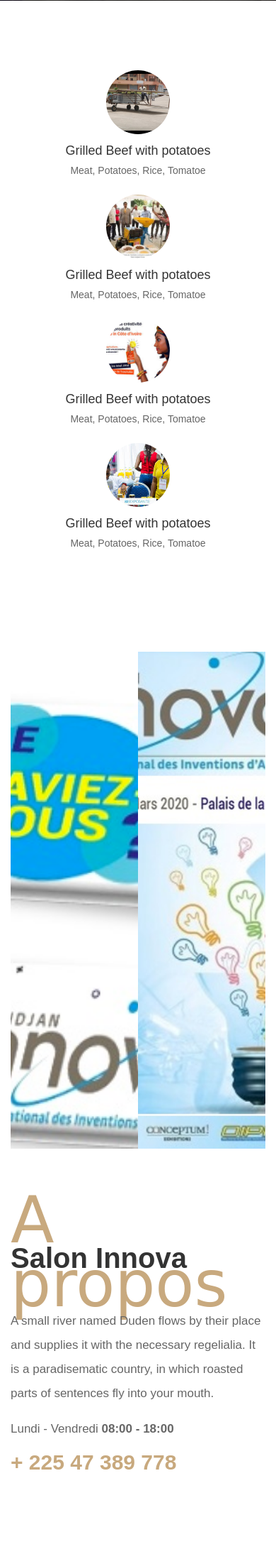
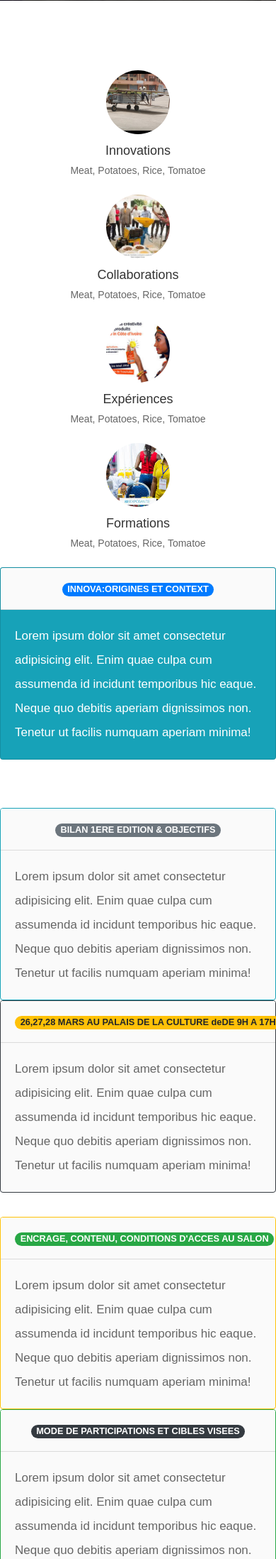
Before and after one commit to itachyutiwa/innova-ci, a Django app: page / in a window 390 px wide. Shown: the part 913-3109 px from the top of the page at 71% size. Run offline with Django 3.2, Linux system fonts and the light colour scheme; some libraries are stand-ins or nearby versions; some web fonts are replaced.

Commit message:
Préparation de la page d'accueille pour recevoir les informations

```diff
--- a/innovaapp/templates/base.html
+++ b/innovaapp/templates/base.html
@@ -36,7 +36,7 @@
                     <div class="row d-flex">
                         <div class="col-md pr-4 d-flex topper align-items-center">
                             <div class="icon mr-2 d-flex justify-content-center align-items-center"><span class="icon-phone2"></span></div>
-                            <span class="text">+ 225 47 389 778</span>
+                            <span class="text">(+225)79 20 20 55/ 20 00 88 38</span>
                         </div>
                         <div class="col-md pr-4 d-flex topper align-items-center">
                             <div class="icon mr-2 d-flex justify-content-center align-items-center"><span class="icon-paper-plane"></span></div>
@@ -121,7 +121,7 @@
                                 <div class="featured-menus ftco-animate">
                                     <div class="menu-img img" style="background-image: url(../static/images/innova_min_1.jpg);"></div>
                                     <div class="text text-center">
-                                        <h3>Grilled Beef with potatoes</h3>
+                                        <h3>Innovations</h3>
                                         <p><span>Meat</span>, <span>Potatoes</span>, <span>Rice</span>, <span>Tomatoe</span></p>
                                     </div>
                                 </div>
@@ -130,7 +130,7 @@
                                 <div class="featured-menus ftco-animate">
                                     <div class="menu-img img" style="background-image: url(../static/images/innova_min_3.jpg);"></div>
                                     <div class="text text-center">
-                                        <h3>Grilled Beef with potatoes</h3>
+                                        <h3>Collaborations</h3>
                                         <p><span>Meat</span>, <span>Potatoes</span>, <span>Rice</span>, <span>Tomatoe</span></p>
                                     </div>
                                 </div>
@@ -139,7 +139,7 @@
                                 <div class="featured-menus ftco-animate">
                                     <div class="menu-img img" style="background-image: url(../static/images/innova_min_4.jpg);"></div>
                                     <div class="text text-center">
-                                        <h3>Grilled Beef with potatoes</h3>
+                                        <h3>Expériences</h3>
                                         <p><span>Meat</span>, <span>Potatoes</span>, <span>Rice</span>, <span>Tomatoe</span></p>
                                     </div>
                                 </div>
@@ -148,7 +148,7 @@
                                 <div class="featured-menus ftco-animate">
                                     <div class="menu-img img" style="background-image: url(../static/images/innova_min_5.jpg);"></div>
                                     <div class="text text-center">
-                                        <h3>Grilled Beef with potatoes</h3>
+                                        <h3>Formations</h3>
                                         <p><span>Meat</span>, <span>Potatoes</span>, <span>Rice</span>, <span>Tomatoe</span></p>
                                     </div>
                                 </div>
--- a/innovaapp/templates/index.html
+++ b/innovaapp/templates/index.html
@@ -1,63 +1,102 @@
 {% extends 'base.html' %} {% block content %}
-<section class="ftco-section ftco-wrap-about">
-    <div class="container">
-        <div class="row">
-            <div class="col-md-7 d-flex">
-                <div class="img img-1 mr-md-2" style="background-image: url('../static/images/apropos.jpg');"></div>
-                <div class="img img-2 ml-md-2" style="background-image: url('../static/images/apropos_1.jpg');"></div>
-            </div>
-            <div class="col-md-5 wrap-about pt-5 pt-md-5 pb-md-3 ftco-animate">
-                <div class="heading-section mb-4 my-5 my-md-0">
-                    <span class="subheading">A propos</span> <br>
-                    <h2 class="mb-4">Salon Innova</h2>
-                </div>
-                <p>A small river named Duden flows by their place and supplies it with the necessary regelialia. It is a paradisematic country, in which roasted parts of sentences fly into your mouth.</p>
-                <pc class="time">
-                    <span>Lundi - Vendredi <strong>08:00  - 18:00</strong></span>
-                    <span><a href="#">+ 225 47 389 778</a></span>
-                    </p>
+<section class="row">
+    <div class="col-md-12">
+        <div class="card bg-info">
+            <div class="card-header text-center bg-light"><span class="badge badge-pill badge-primary">INNOVA:ORIGINES ET CONTEXT</span></div>
+            <div class="card-body" style="color: white;">
+                Lorem ipsum dolor sit amet consectetur adipisicing elit. Enim quae culpa cum assumenda id incidunt temporibus hic eaque. Neque quo debitis aperiam dignissimos non. Tenetur ut facilis numquam aperiam minima!
             </div>
         </div>
     </div>
+
 </section>
+<br><br>
 
-
-<section class="ftco-section ftco-counter img ftco-no-pt" id="section-counter">
-    <div class="container">
-        <div class="row d-md-flex">
-            <div class="col-md-9">
-                <div class="row d-md-flex align-items-center">
-                    <div class="col-md-6 col-lg-3 mb-4 mb-lg-0 d-flex justify-content-center counter-wrap ftco-animate">
-                        <div class="block-18">
-                            <div class="text">
-                                <strong class="number" data-number="18">0</strong>
+<section class="row ">
+    <div class="col-lg-6 ">
+        <div class="card bg-light border border-info">
+            <div class="card-header text-center bg-light "><span class="badge badge-pill badge-secondary">BILAN 1ERE EDITION & OBJECTIFS</span></div>
+            <div class="card-body">
+                Lorem ipsum dolor sit amet consectetur adipisicing elit. Enim quae culpa cum assumenda id incidunt temporibus hic eaque. Neque quo debitis aperiam dignissimos non. Tenetur ut facilis numquam aperiam minima!
+            </div>
+        </div>
+    </div>
+    </div>
+    <div class="col-lg-6 ">
+        <div class="card bg-light border border-dark">
+            <div class="card-header text-center bg-light "><span class="badge badge-pill badge-warning ">26,27,28 MARS AU PALAIS DE LA CULTURE deDE 9H A 17H</span></div>
+            <div class="card-body " ">
+                Lorem ipsum dolor sit amet consectetur adipisicing elit. Enim quae culpa cum assumenda id incidunt temporibus hic eaque. Neque quo debitis aperiam dignissimos non. Tenetur ut facilis numquam aperiam minima!
+            </div>
+        </div>
+    </div>
+    </div>
+</section>
+<br>
+<section class="row ">
+    <div class="col-lg-6 ">
+        <div class="card bg-light border border-warning ">
+            <div class="card-header text-center bg-light "><span class="badge badge-pill badge-success ">ENCRAGE, CONTENU, CONDITIONS D'ACCES AU SALON</span></div>
+            <div class="card-body ">
+                Lorem ipsum dolor sit amet consectetur adipisicing elit. Enim quae culpa cum assumenda id incidunt temporibus hic eaque. Neque quo debitis aperiam dignissimos non. Tenetur ut facilis numquam aperiam minima!
+            </div>
+        </div>
+    </div>
+    </div>
+    <div class="col-lg-6 ">
+        <div class="card bg-light border border-success ">
+            <div class="card-header text-center bg-light "><span class="badge badge-pill badge-dark ">MODE DE PARTICIPATIONS ET CIBLES VISEES</span></div>
+            <div class="card-body ">
+                Lorem ipsum dolor sit amet consectetur adipisicing elit. Enim quae culpa cum assumenda id incidunt temporibus hic eaque. Neque quo debitis aperiam dignissimos non. Tenetur ut facilis numquam aperiam minima!
+            </div>
+        </div>
+    </div>
+    </div>
+</section>
+<br><br>
+<section class="ftco-section ftco-counter img ftco-no-pt " id="section-counter ">
+    <div class="container ">
+        <div class="row d-md-flex ">
+            <div class="col-md-9 ">
+                <div class="row d-md-flex align-items-center ">
+                    <div class="col-md-6 col-lg-3 mb-4 mb-lg-0 d-flex justify-content-center counter-wrap ftco-animate ">
+                        <div class="block-18 ">
+                            <div class="text ">
+                                <strong class="number " data-number="3 ">3</strong>
                                 <span>Années d'expériences</span>
                             </div>
                         </div>
                     </div>
 
-                    <div class="col-md-6 col-lg-3 mb-4 mb-lg-0 d-flex justify-content-center counter-wrap ftco-animate">
-                        <div class="block-18">
-                            <div class="text">
-                                <strong class="number" data-number="50">0</strong>
+                    <div class="col-md-6 col-lg-3 mb-4 mb-lg-0 d-flex justify-content-center counter-wrap ftco-animate ">
+                        <div class="block-18 ">
+                            <div class="text ">
+                                <strong class="number " data-number="50 ">50</strong>
                                 <span>Organisateurs</span>
                             </div>
                         </div>
                     </div>
-                    <div class="col-md-6 col-lg-3 mb-4 mb-lg-0 d-flex justify-content-center counter-wrap ftco-animate">
-                        <div class="block-18">
-                            <div class="text">
-                                <strong class="number" data-number="15000">0</strong>
+                    <div class="col-md-6 col-lg-3 mb-4 mb-lg-0 d-flex justify-content-center counter-wrap ftco-animate ">
+                        <div class="block-18 ">
+                            <div class="text ">
+                                <strong class="number " data-number="15000 ">15000</strong>
                                 <span>Satistfactions</span>
                             </div>
                         </div>
                     </div>
                 </div>
             </div>
-            <div class="col-md-3 text-center text-md-left">
-                <p>A small river named Duden flows by their place and supplies it with the necessary regelialia.</p>
+            <div class="col-md-3 text-center text-md-left ">
+                <div class="card bg-white border border-danger ">
+                    <div class="card-header text-center bg-light "><span class="badge badge-pill badge-danger ">INFOLINES</span></div>
+                    <div class="card-body ">
+                        <span style="color: black; ">(+225) 05 60 06 55</span>
+                        <span style="color: black; ">(+225) 09 82 32 25</span>
+                    </div>
+                </div>
             </div>
         </div>
     </div>
+    </div>
 </section>
 {% endblock content %}
--- a/innovaapp/templates/reservation.html
+++ b/innovaapp/templates/reservation.html
@@ -13,8 +13,8 @@
         </div>
     </div>
     <div class="row d-flex no-gutters">
-        <div class="col-md-12 order-md-last ftco-animate makereservation p-4 p-md-5 pt-5">
-            <div class="card" style="width:1200px; border:2px solid brown">
+        <div class="col-md-8 order-md-last ftco-animate makereservation p-4 p-md-5 pt-5">
+            <div class="card" style="width:1200px; border:2px solid red">
                 <marquee behavior="" direction="" style="color:blue; font-style:italic;font-weight:bolder">Veuillez cliquer pour télécharger et renseigner les documents ci-dessous👇👇👇</marquee>
             </div>
         </div>
```
